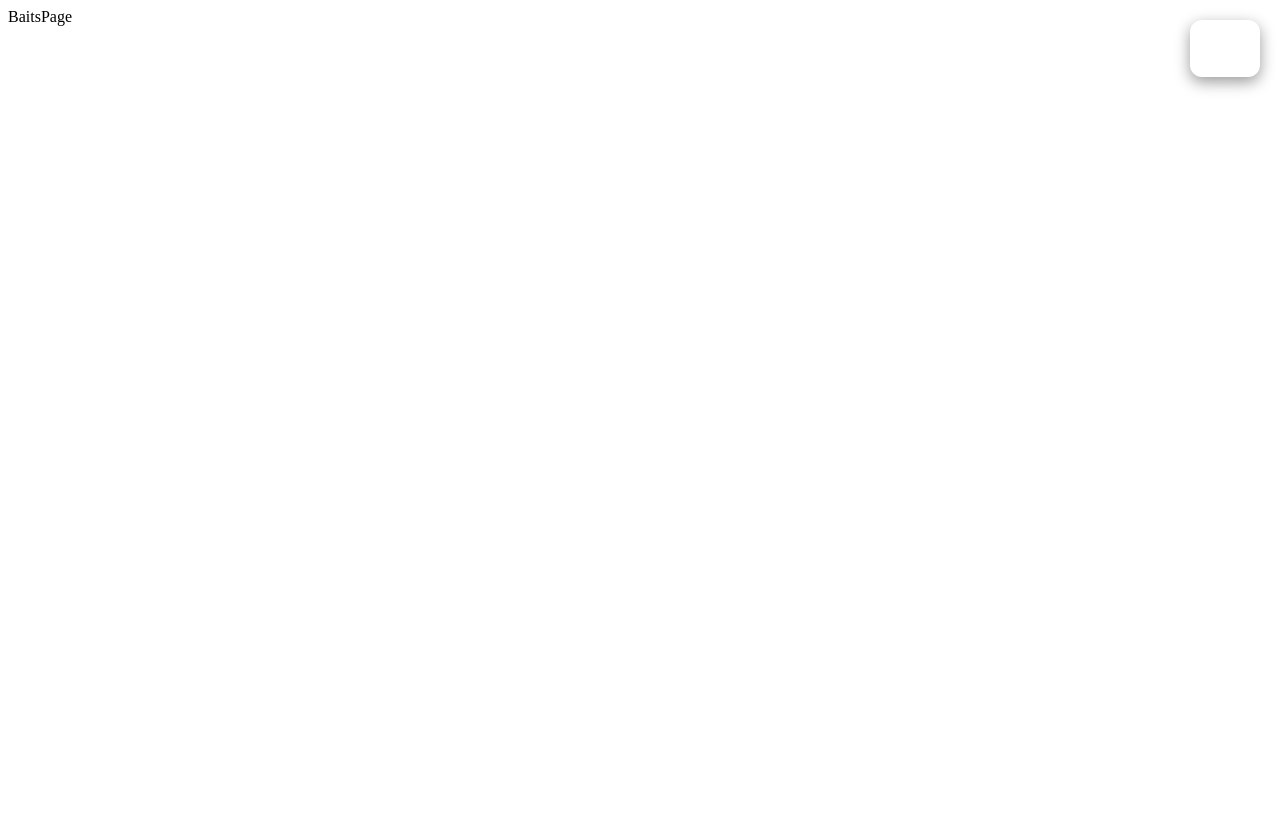
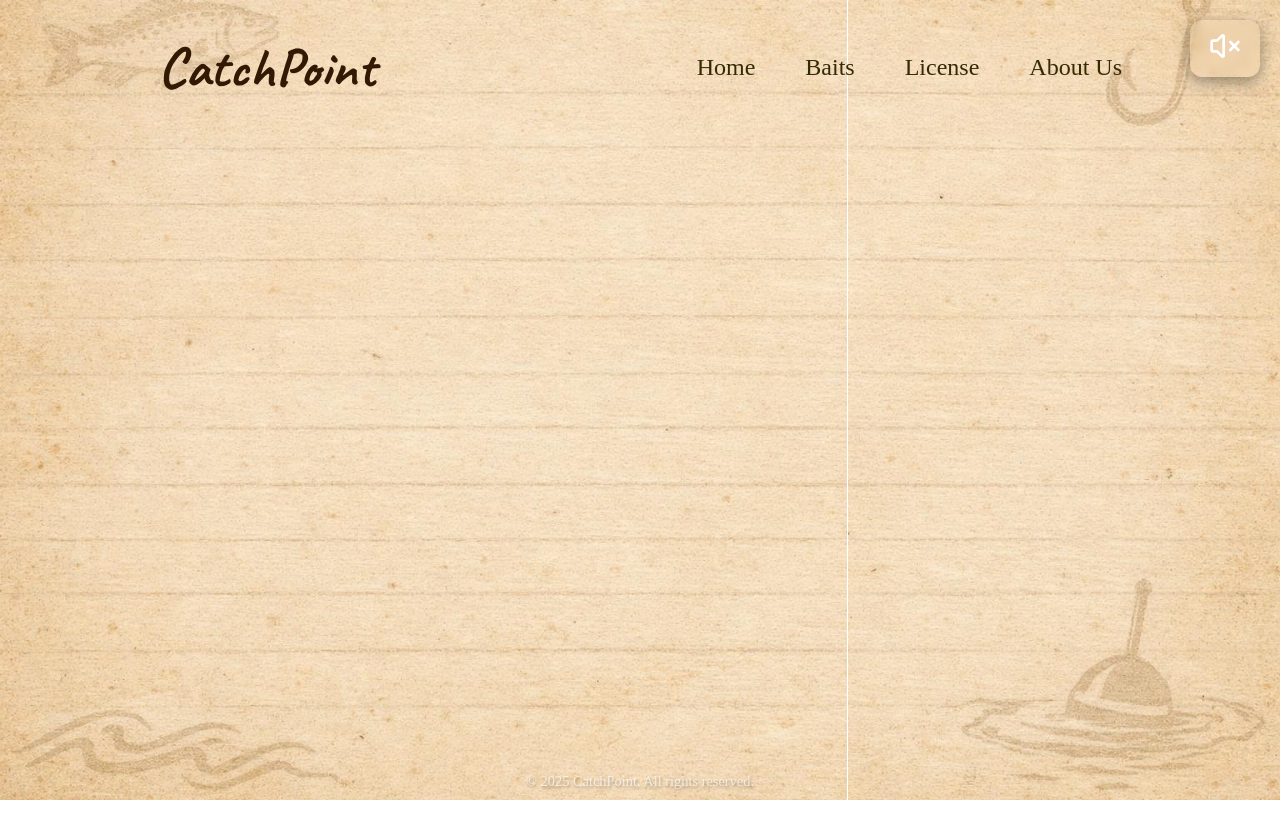
Before and after one commit to Krayker01/CatchPoint-Toronto, a React (Vite) app in the folder frontend/CatchPoint/: page /baits in a window 1280 px wide. Built offline with nearby package versions, Linux system fonts and the light colour scheme; a web font is replaced by a local one.

Commit message:
feat: add initial navbar design across all pages

```diff
--- a/frontend/CatchPoint/src/pages/aboutPage/AboutPage.jsx
+++ b/frontend/CatchPoint/src/pages/aboutPage/AboutPage.jsx
@@ -1,14 +1,13 @@
 import React from 'react'
 import Footer from '../../components/layout/Footer.jsx'
+import NavBar from '../../components/layout/NavBar.jsx'
 
 const AboutPage = () => {
     return (
         <div className="background-wrapper">
             <div className="background">
-
-                <h1>AboutPage</h1>
+                <NavBar />
                 <Footer />
-
             </div>
         </div>
     )
--- a/frontend/CatchPoint/src/pages/baitsPage/BaitsPage.jsx
+++ b/frontend/CatchPoint/src/pages/baitsPage/BaitsPage.jsx
@@ -1,8 +1,15 @@
 import React from 'react'
+import Footer from '../../components/layout/Footer'
+import NavBar from '../../components/layout/NavBar'
 
 const BaitsPage = () => {
     return (
-        <div>BaitsPage</div>
+        <div className="background-wrapper">
+            <div className="background">
+                <NavBar />
+                <Footer />
+            </div>
+        </div>
     )
 }
 
--- a/frontend/CatchPoint/src/pages/homePage/HomePage.jsx
+++ b/frontend/CatchPoint/src/pages/homePage/HomePage.jsx
@@ -8,7 +8,6 @@ const HomePage = () => {
             <div className="background">
                 <NavBar />
                 <Footer />
-
             </div>
         </div>
     )
--- a/frontend/CatchPoint/src/pages/licensePage/LicensePage.jsx
+++ b/frontend/CatchPoint/src/pages/licensePage/LicensePage.jsx
@@ -1,8 +1,15 @@
 import React from 'react'
+import Footer from '../../components/layout/Footer'
+import NavBar from '../../components/layout/NavBar'
 
 const LicansePage = () => {
     return (
-        <div>LicansePage</div>
+        <div className="background-wrapper">
+            <div className="background">
+                <NavBar />
+                <Footer />
+            </div>
+        </div>
     )
 }
 
```
